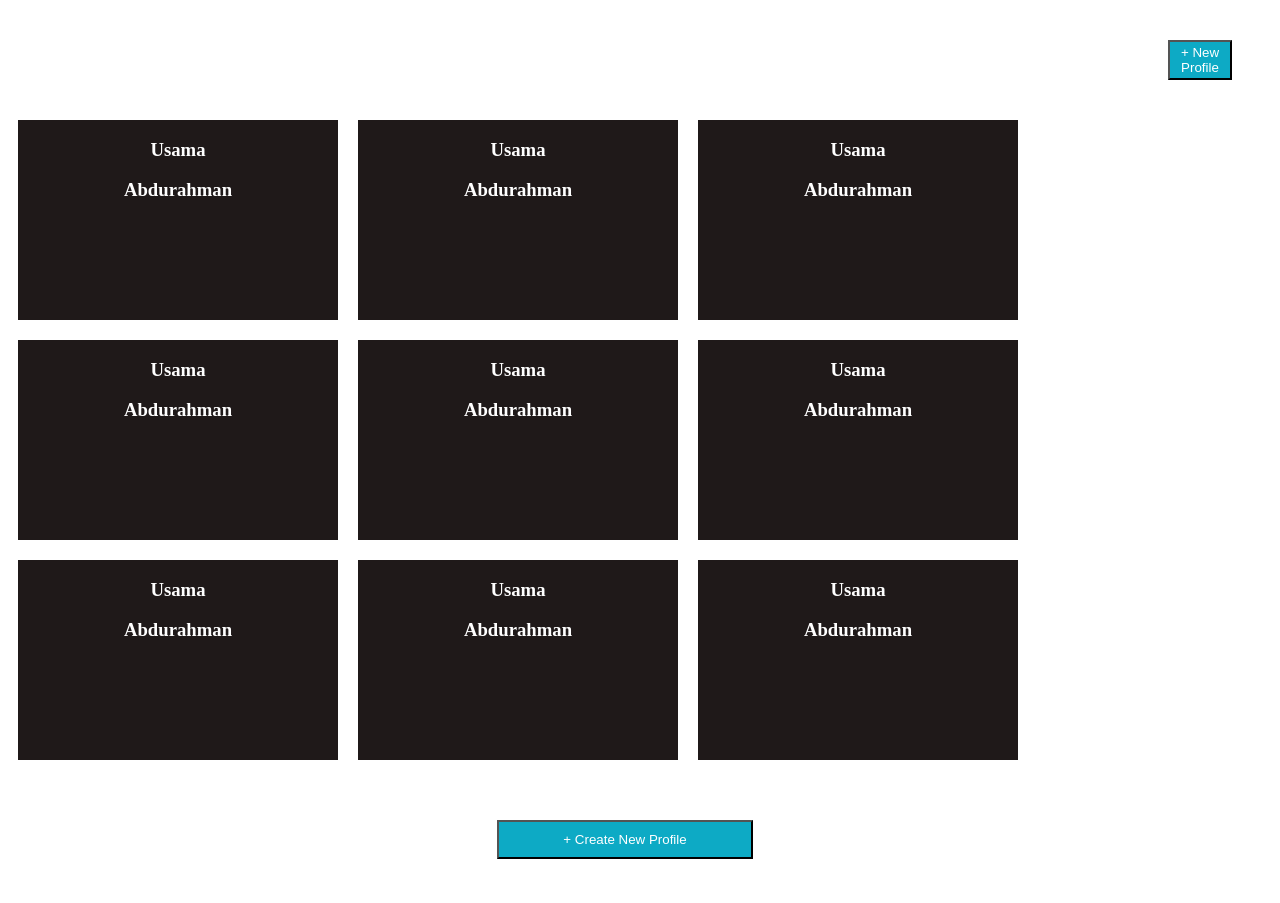
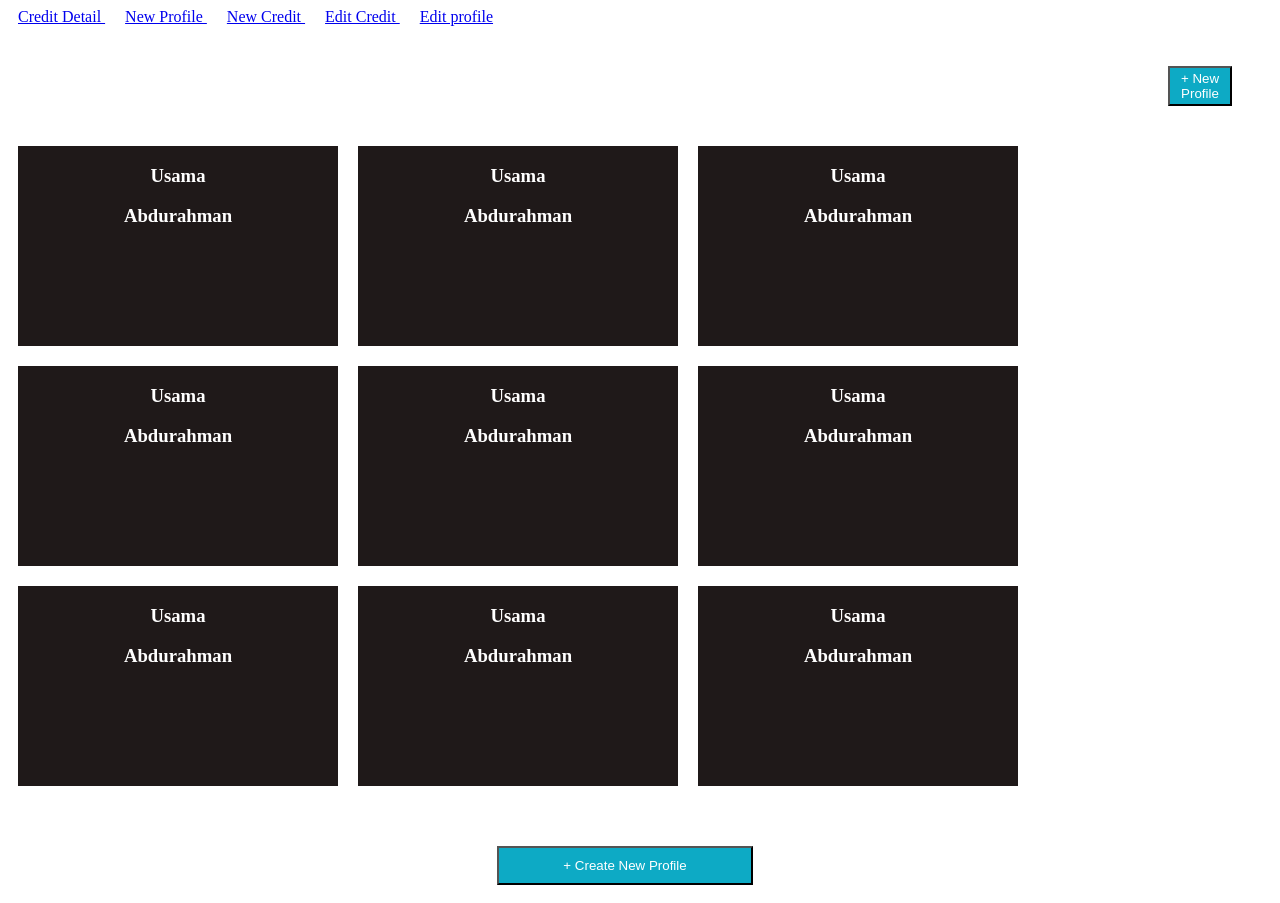
Before and after one commit to usama0517/Dube, a React (Vite) app in the folder Frontend/: page / in a window 1280 px wide. Before the commit the page ends 877 px from the top, so only its background shows below. Built offline with nearby package versions, Linux system fonts and the light colour scheme.

Commit message:
Fixing to build

```diff
--- a/Frontend/src/Pages/Home/ViewProfiles.tsx
+++ b/Frontend/src/Pages/Home/ViewProfiles.tsx
@@ -1,8 +1,14 @@
+import { NavLink } from 'react-router-dom'
 import './viewProfile.css'
 
 export default function ViewProfiles() {
   return (
   <>
+        <NavLink style={{margin:"10px"}} to={"/credit/1"}>Credit Detail </NavLink>
+        <NavLink style={{margin:"10px"}} to={"/create/profile"}>New Profile </NavLink>
+          <NavLink style={{margin:"10px"}} to={"/create/credit"}>New Credit </NavLink>
+          <NavLink style={{margin:"10px"}} to={"/edit/credit"}>Edit Credit </NavLink>
+          <NavLink style={{margin:"10px"}} to={"/edit/profile"}>Edit profile </NavLink>
 
     <div className="top-button-holder">
       <button >+ New Profile</button>
```
